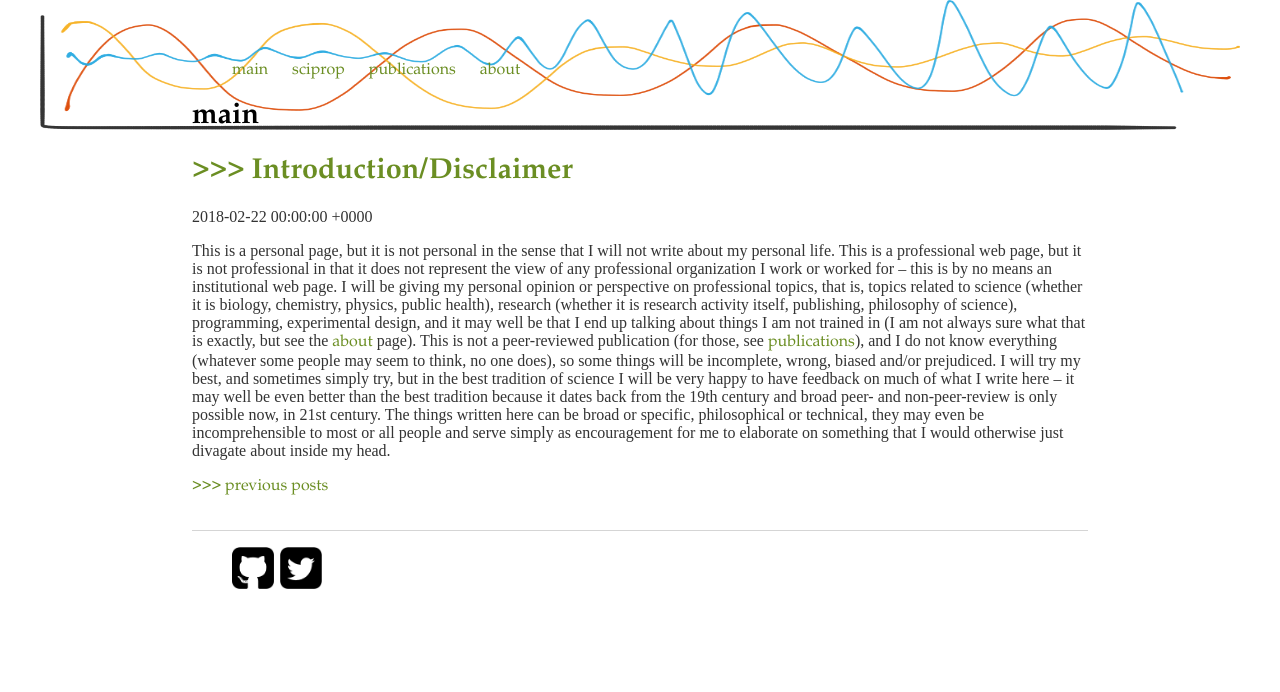
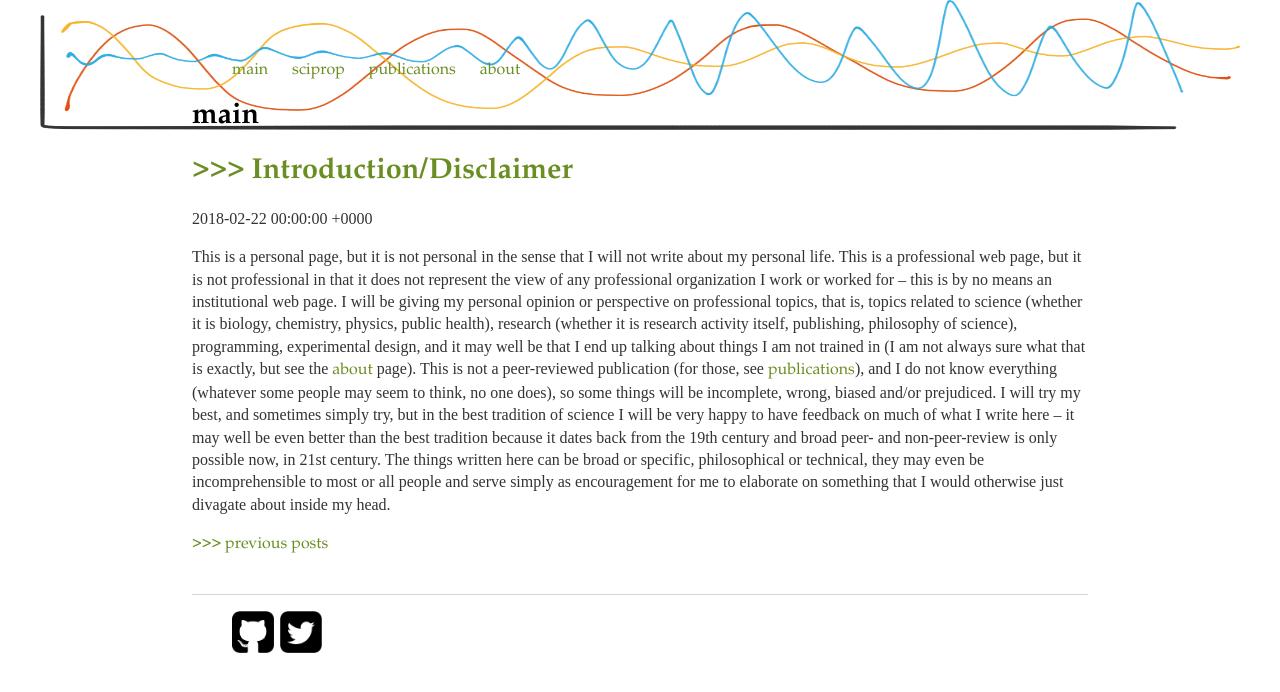
Before and after one commit to caesoma/caesoma.github.io, a Jekyll site: the page built from index.html, in a window 1280 px wide. Shown: the top 692 px of the page. Built offline with Jekyll 4.4.1, drawn with Linux system fonts in a browser that asks for light colours; the list of posts is cut into pages by our own code.

Commit message:
update layout

```diff
--- a/css/main.css
+++ b/css/main.css
@@ -37,7 +37,7 @@ h1 {
 
 p {
     font-family: "Palatino Linotype", "Book Antiqua", Palatino, serif
-    /* font-size: 1.5em; */
+    font-size: 1.5em;
     line-height: 1.4em;
     color: #333;
 }
```
